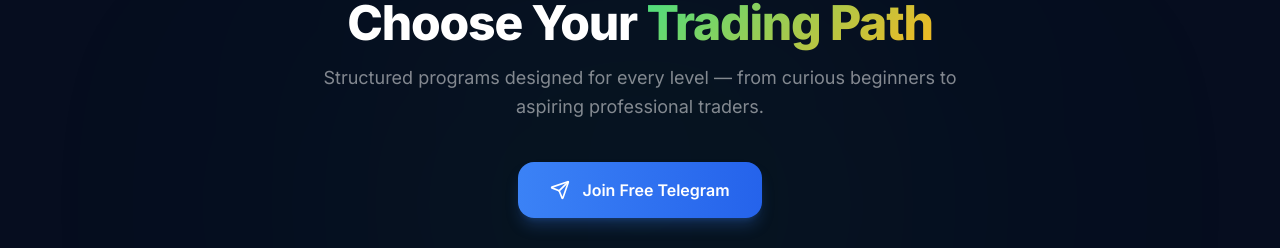
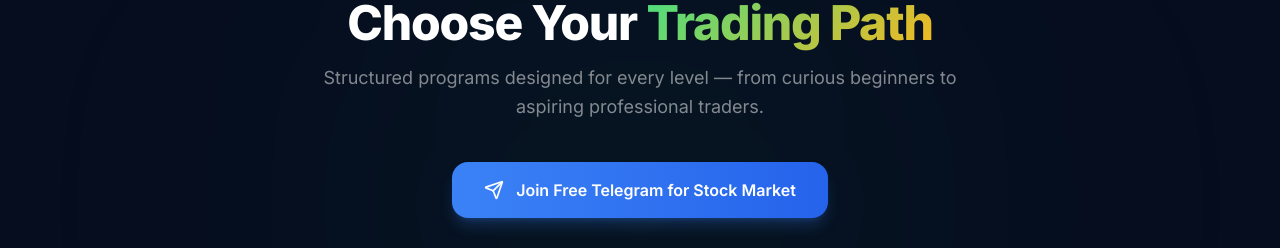
Before and after one commit to ravikmr0/evergreenprofit, a React (Vite) app: page / in a window 1280 px wide. Shown: the part 815-1063 px from the top of the page. Built offline with nearby package versions, Linux system fonts and the light colour scheme; grey boxes are pictures that could not be loaded.

Commit message:
Update Programs.tsx

```diff
--- a/src/components/Programs.tsx
+++ b/src/components/Programs.tsx
@@ -115,7 +115,7 @@ export default function Programs() {
             className="inline-flex items-center gap-3 px-8 py-4 rounded-2xl font-semibold text-white bg-gradient-to-r from-blue-500 to-blue-600 hover:from-blue-600 hover:to-blue-700 transition-all duration-300 transform hover:scale-105 shadow-lg shadow-blue-500/25"
           >
             <Send className="w-5 h-5" />
-            Join Free Telegram
+            Join Free Telegram for Stock Market
           </a>
         </div>
 
```
